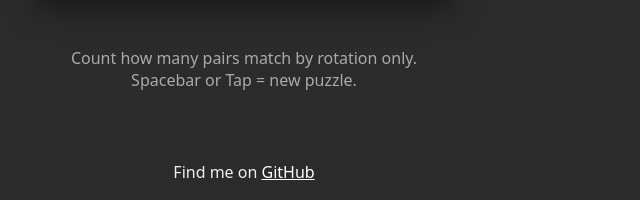
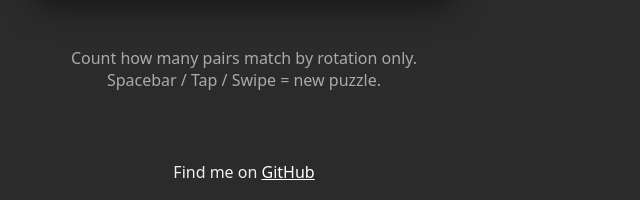
Before and after one commit to glyndavidson/Thomas-GIA-Rotating-R-Trainer, a plain HTML site: page index.html in a window 1280 px wide. Shown: the part 597-797 px from the top of the page, 396-1036 px from the left. Drawn offline with Linux system fonts and the light colour scheme.

Commit message:
Small instructions rewording

```diff
--- a/index.html
+++ b/index.html
@@ -46,7 +46,7 @@
 
     <p class="hint">
       Count how many pairs match by rotation only. <br>
-      Spacebar or Tap = new puzzle.
+      Spacebar / Tap / Swipe = new puzzle.
     </p>
   </div>
 
```
